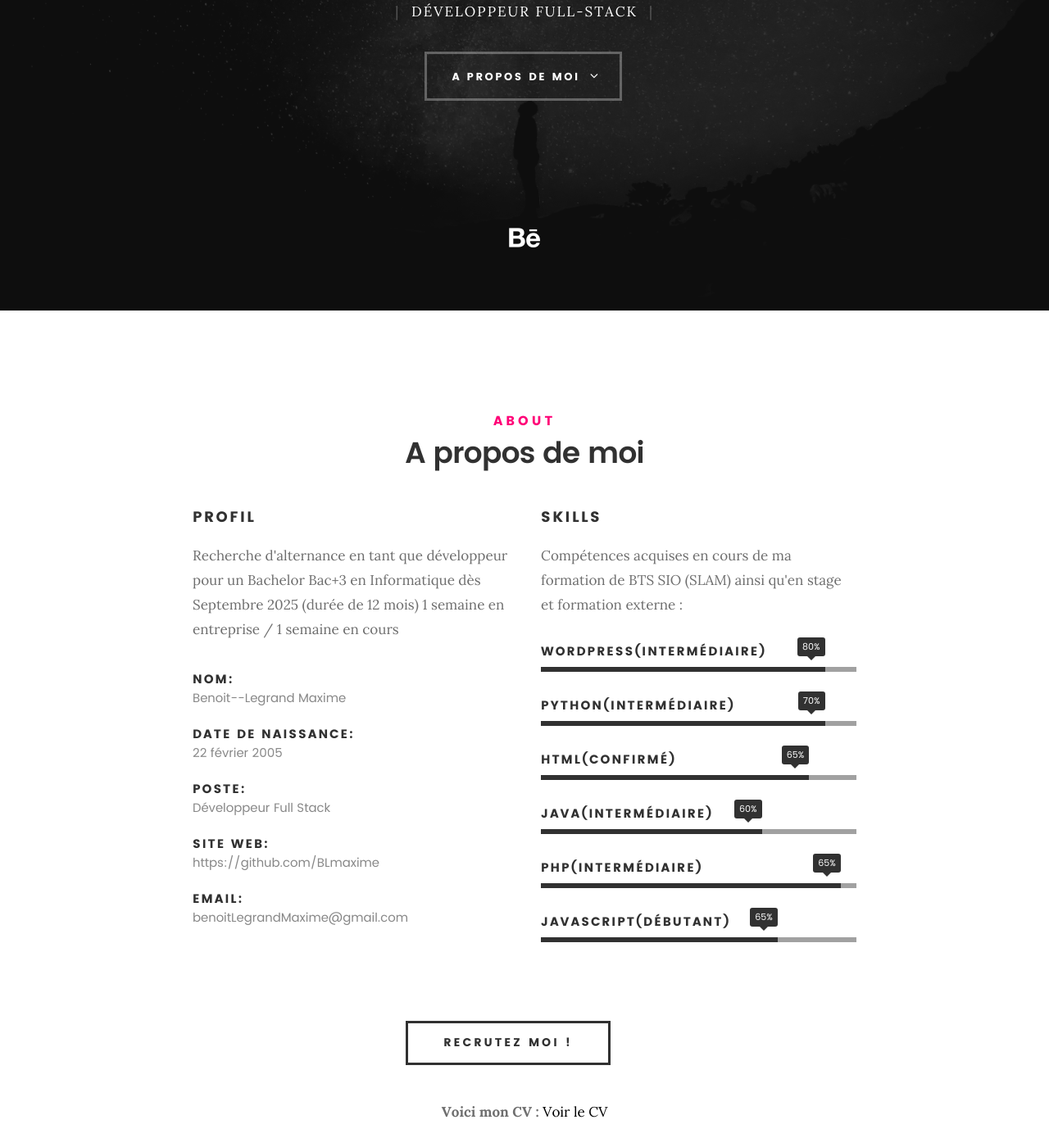
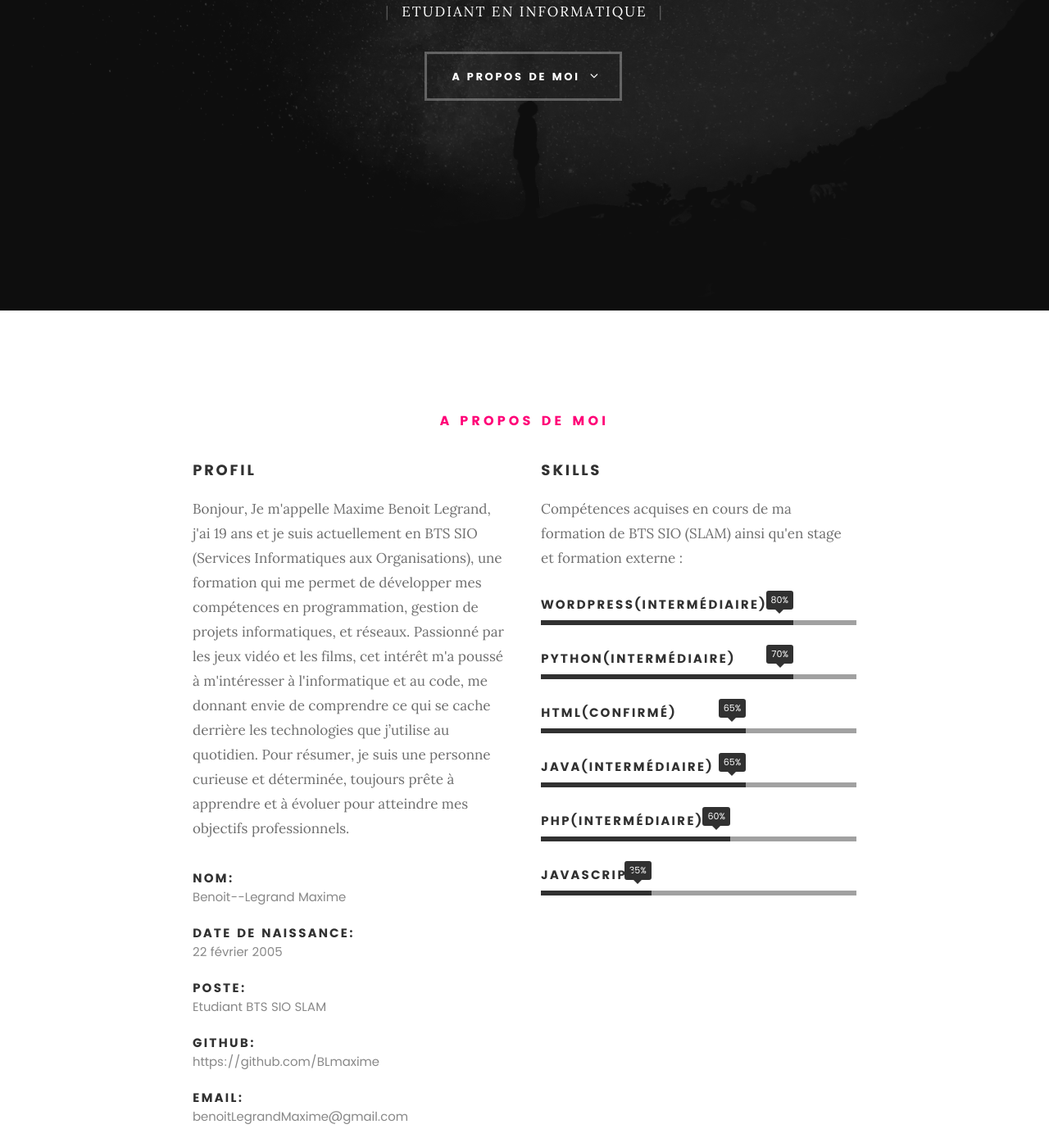
Before and after one commit to BLmaxime/maxime.github.io, a plain HTML site: page index.html in a window 1280 px wide. Shown: the part 421-1810 px from the top of the page at 82% size. Drawn offline with Linux system fonts and the light colour scheme; files whose address does not match are found by name.

Commit message:
ajout du stage

```diff
--- a/css/main.css
+++ b/css/main.css
@@ -1005,10 +1005,10 @@ button::-moz-focus-inner, input::-moz-focus-inner {
 .skill-bars li .percent60  { width: 60%; }
 .skill-bars li .percent65  { width: 65%; }
 .skill-bars li .percent70  { width: 70%; }
-.skill-bars li .percent75  { width: 75%; }
+.skill-bars li .percent75  { width: 35%; }
 .skill-bars li .percent80  { width: 80%; }
 .skill-bars li .percent85  { width: 85%; }
-.skill-bars li .percent90  { width: 90%; }
+.skill-bars li .percent90  { width: 80%; }
 .skill-bars li .percent95  { width: 95%; }
 .skill-bars li .percent100 { width: 100%; }
 
@@ -1556,6 +1556,7 @@ header .logo a {
 
 .button-section {
 	text-align: center;
+
 }
 .button-section .button {
 	width: 250px;
--- a/index.html
+++ b/index.html
@@ -76,7 +76,7 @@
 	   			<h1>BENOIT--LEGRAND Maxime</h1>
 
 	   			<p class="intro-position">
-	   				<span>Développeur Full-Stack</span>
+	   				<span>Etudiant en informatique</span>
 	   			</p>
 
 	   			<a class="button stroke smoothscroll" href="#about" title="">A propos de moi</a>
@@ -86,11 +86,7 @@
    		</div>
    	</div> <!-- /intro-content -->
 
-   	<ul class="intro-social">
 
-         <li><a href="https://github.com/BLmaxime"><i class="fa fa-behance"></i></a></li>
-
-      </ul> <!-- /intro-social -->
 
    </section> <!-- /intro -->
 
@@ -102,8 +98,7 @@
    	<div class="row section-intro">
    		<div class="col-twelve">
 
-   			<h5>About</h5>
-   			<h1>A propos de moi</h1>
+   			<h5>A propos de moi</h5>
 
 
 
@@ -115,8 +110,17 @@
    		<div class="col-six tab-full">
 
    			<h3>Profil</h3>
-   			<p>Recherche d'alternance en tant que développeur pour un Bachelor Bac+3 en Informatique dès Septembre 2025 (durée de 12 mois)
-				1 semaine en entreprise / 1 semaine en cours </p>
+   			<p>Bonjour,
+				Je m'appelle Maxime Benoit Legrand, j'ai 19 ans et je suis actuellement en BTS SIO (Services Informatiques aux Organisations), une formation qui me permet de développer mes compétences en programmation, gestion de projets informatiques, et réseaux.
+
+				Passionné par les jeux vidéo et les films, cet intérêt m'a poussé à m'intéresser à l'informatique et au code, me donnant envie de comprendre ce qui se cache derrière les technologies que j’utilise au quotidien. Pour résumer, je suis une personne curieuse et déterminée, toujours prête à apprendre et à évoluer pour atteindre mes objectifs professionnels.
+
+
+
+
+
+
+			</p>
    			<ul class="info-list">
    				<li>
    					<strong>Nom:</strong>
@@ -128,10 +132,10 @@
    				</li>
    				<li>
    					<strong>Poste:</strong>
-   					<span>Développeur Full Stack</span>
+   					<span>Etudiant BTS SIO SLAM</span>
    				</li>
    				<li>
-   					<strong>Site Web:</strong>
+   					<strong>GITHUB:</strong>
    					<span>https://github.com/BLmaxime</span>
    				</li>
    				<li>
@@ -159,21 +163,21 @@
 						<strong>Python(Intermédiaire)</strong>
 					</li>
 				   <li>
-				   	<div class="progress percent85"><span>65%</span></div>
+				   	<div class="progress percent65"><span>65%</span></div>
 				   	<strong>HTML(Confirmé)</strong>
 				   </li>
 				   <li>
-				   	<div class="progress percent70"><span>60%</span></div>
+				   	<div class="progress percent65"><span>65%</span></div>
 				   	<strong>JAVA(Intermédiaire)</strong>
 				   </li>
 				   <li>
-				   	<div class="progress percent95"><span>65%</span></div>
+				   	<div class="progress percent60"><span>60%</span></div>
 				   	<strong>PHP(Intermédiaire)</strong>
 				   </li>
 				   <li>
 
-				   	<div class="progress percent75"><span>65%</span></div>
-				   	<strong>JavaScript(Débutant)</strong>
+				   	<div class="progress percent75"><span>35%</span></div>
+				   	<strong>JavaScript</strong>
 				   </li>
 
 				</ul> <!-- /skill-bars -->
@@ -190,9 +194,7 @@
    		</div>
    	</div>
 
-	   <div style="text-align: center;">
-		   <br><b>Voici mon CV :</b> <a href="doc/CV_2024-11-17_Maxime_Benoit--legrand.pdf" target="_blank">Voir le CV</a>
-	   </div>
+
 
    </section> <!-- /process-->
 
@@ -205,9 +207,11 @@
    		<div class="col-twelve">
 
    			<h5>CV</h5>
-   			<h1>Etudiant BTS SIO (SLAM).</h1>
+			<div style="text-align: center;">
+				<br><b>Voici mon CV :</b> <a href="doc/CV_2024-11-17_Maxime_Benoit--legrand.pdf" target="_blank">Voir le CV</a>
+			</div>
 
-   			<p class="lead">Recherche d'alternance en tant que développeur, niveau Bac +3 dès Septembre 2024 (durée de 12 mois)</p>
+   			<p class="lead"></p>
 
    		</div>
    	</div> <!-- /section-intro-->
@@ -322,7 +326,7 @@
 
 					<div class="timeline-header">
 						<h3>Developpeur web</h3>
-						<p>2023 mai à juillet</p>
+						<p>2024 mai à juillet</p>
 					</div>
 
 					<div class="timeline-content">
```
Also changed, not shown: indexx.html (+7 -8 lines), veliko.html (+10 -0 lines), images/portfolio/favvvvvvv.png (added), images/portfolio/menuVel.png (added), 1 other file.
